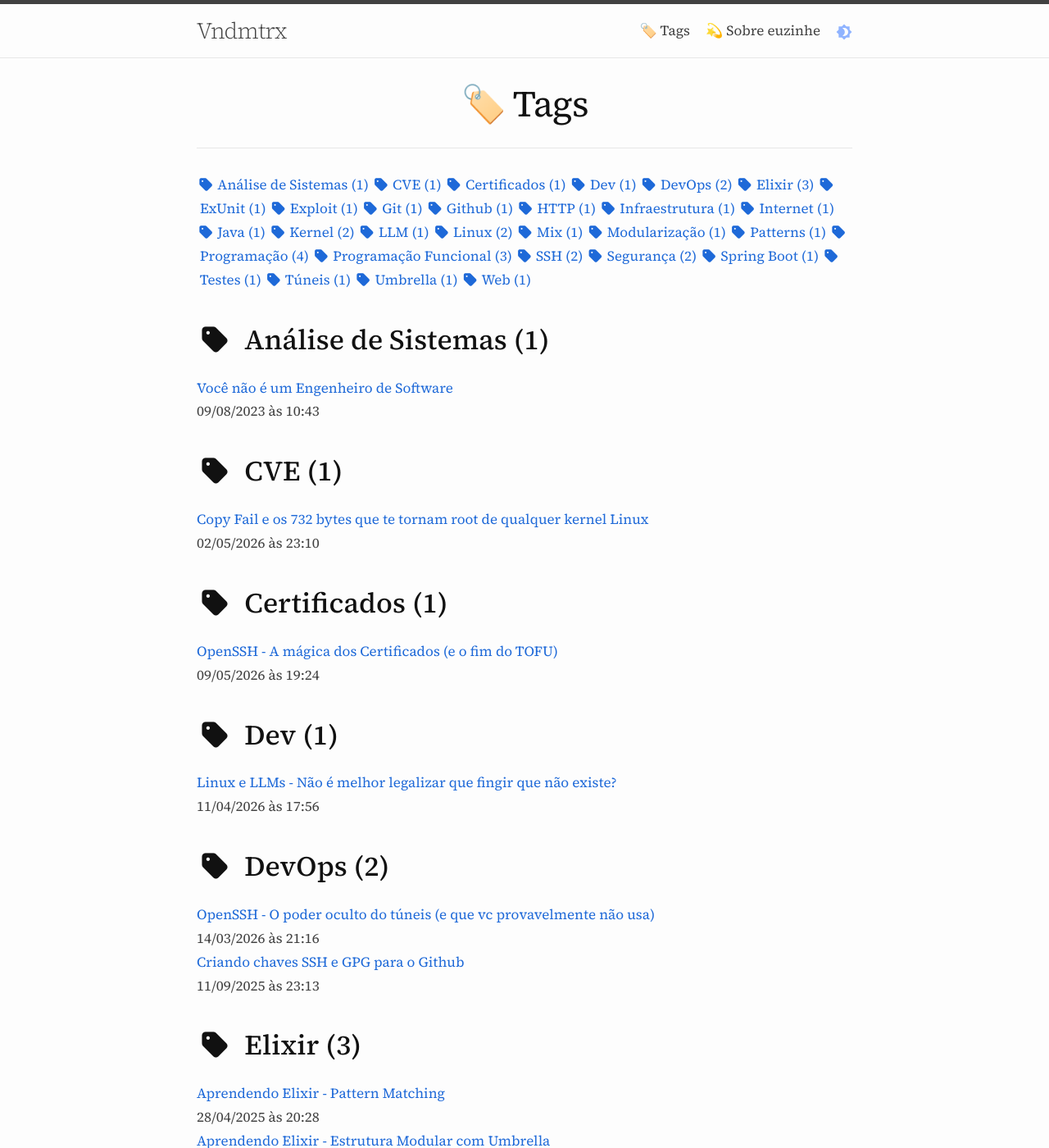
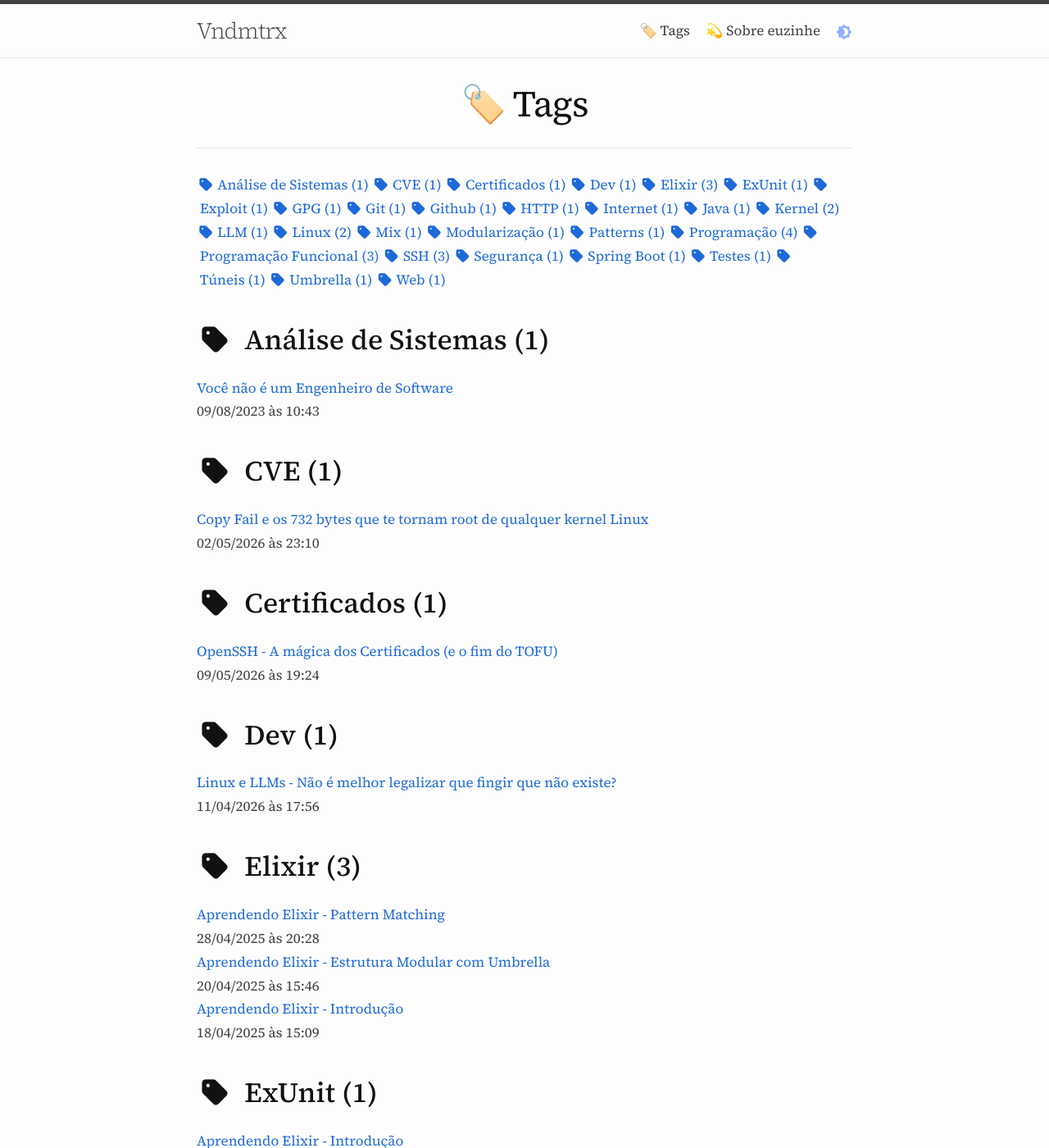
Before and after one commit to vndmtrx/vndmtrx.github.io, a Jekyll site: the page built from tags.html, in a window 1280 px wide and 1400 px high. Shown: the whole window at 82% size. Built offline with Jekyll 4.4.1, drawn with Linux system fonts in a browser that asks for light colours; nearby versions of some CDN libraries; some of the changed text lies outside the part shown.

Commit message:
Ajustes de tags

```diff
--- a/_posts/2025-09-11-ssh-gpg-github.md
+++ b/_posts/2025-09-11-ssh-gpg-github.md
@@ -4,7 +4,7 @@ title: "Criando chaves SSH e GPG para o Github"
 author: "Eduardo N. S. R."
 date: 2025-09-11 23:13:00 GMT-3
 permalink: /posts/ssh-gpg-github/
-tags: [Git, Github, DevOps]
+tags: [SSH, GPG, Git, Github]
 ---
 
 Não sei se vocês passam por isso, mas frequentemente eu troco minhas chaves SSH e GPG que uso no GitHub. Às vezes por precaução, mas a maioria das vezes é por esquecimento mesmo. E todas as vezes que vou criar novas chaves é o mesmo parto. Em vista disso, resolvi resumir um pouco o trabalho que é fazer toda essa via sacra de criação. Não chega a ser complicado, mas ter esses passos resumidos em um só lugar ajuda.
--- a/_posts/2026-03-14-tuneis-ssh.md
+++ b/_posts/2026-03-14-tuneis-ssh.md
@@ -5,7 +5,7 @@ author:
 - "Eduardo N. S. R."
 date: 2026-03-14 21:16:00 GMT-3
 permalink: /posts/tuneis-ssh/
-tags: [SSH, DevOps, Infraestrutura, Segurança, Túneis]
+tags: [SSH, Túneis]
 ---
 
 SSH é daquelas ferramentas que todo mundo na área de infra tem na ponta da língua: `ssh usuario@servidor`, entra, faz o que tem que fazer, sai. Simples, confiável, onipresente. O problema é que boa parte das pessoas pára exatamente por aí, e o pior é que o SSH possui alguns recursos que ficam completamente invisíveis pra quem nunca foi além do básico. Não porque sejam obscuros ou experimentais. Eles estão inclusive na man page, funcionam desde sempre, e aparecem toda vez que você digita `ssh --help`. Só que ninguém parou pra explicar direito como usar de forma intuitiva.
```
